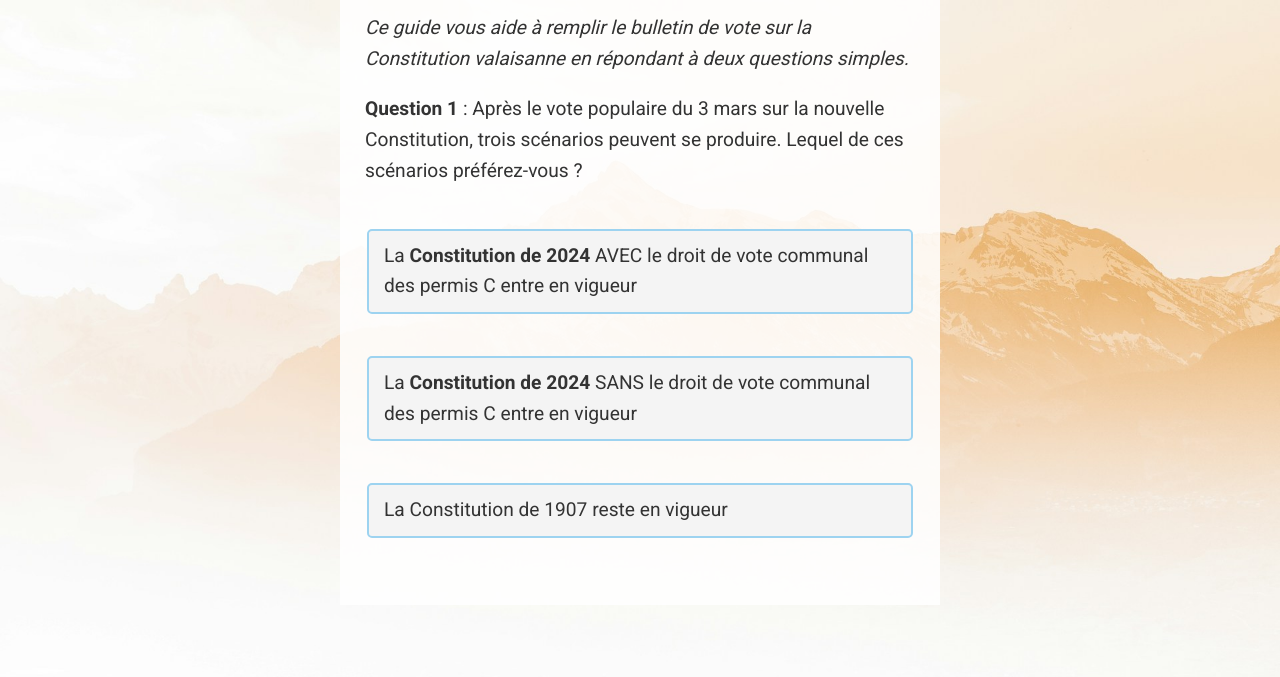
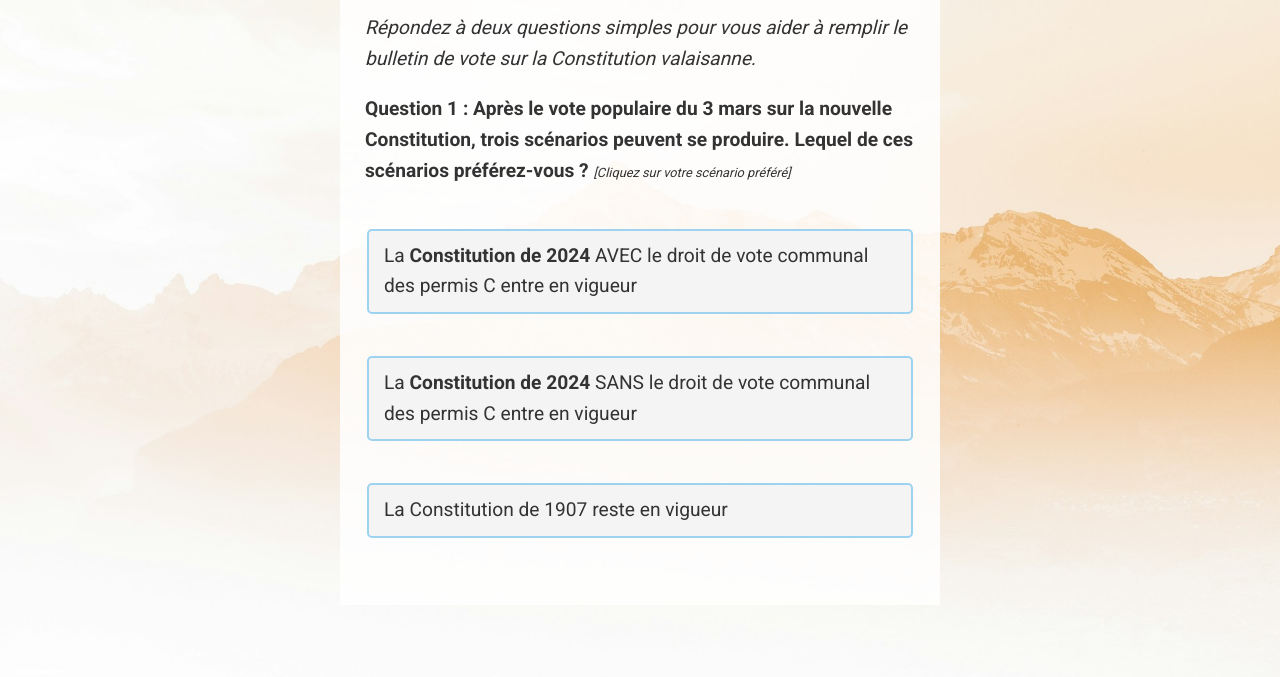
Before and after one commit to evequozf/Comment-voter, a plain HTML site: page index.html in a window 1280 px wide. Shown: the part 123-800 px from the top of the page. Drawn offline with Linux system fonts and the light colour scheme.

Commit message:
Texte amélioré, redirection https

```diff
--- a/index.html
+++ b/index.html
@@ -13,8 +13,8 @@
 <body>
     <div class="content">
     <h1>Constitution : comment remplir votre bulletin de vote&nbsp;?</h1>
-    <p><em>Ce guide vous aide à remplir le bulletin de vote sur la Constitution valaisanne en répondant à deux questions simples.</em></p>
-    <p><b>Question 1</b>&nbsp;: Après le vote populaire du 3 mars sur la nouvelle Constitution, trois scénarios peuvent se produire. Lequel de ces scénarios préférez-vous&nbsp;?</p>
+    <p><em>Répondez à deux questions simples pour vous aider à remplir le bulletin de vote sur la Constitution valaisanne.</em></p>
+    <p><b>Question 1&nbsp;: Après le vote populaire du 3 mars sur la nouvelle Constitution, trois scénarios peuvent se produire. Lequel de ces scénarios préférez-vous&nbsp;?</b> <em class="hint">[Cliquez sur votre scénario préféré]</em></p>
 
     <div id="form">
     <table class="scenarios">
--- a/style.css
+++ b/style.css
@@ -69,6 +69,10 @@ ol {
     padding-bottom:  10px;
     border-radius: 5px; /* Optional: adds rounded corners for a softer look */
     text-align:  left;
+}
+
+.hint {
+    font-size:  0.8rem;
 }
 
 
```
Also changed, not shown: 2.html (+2 -2 lines), 3.html (+3 -2 lines), 1 other file.
